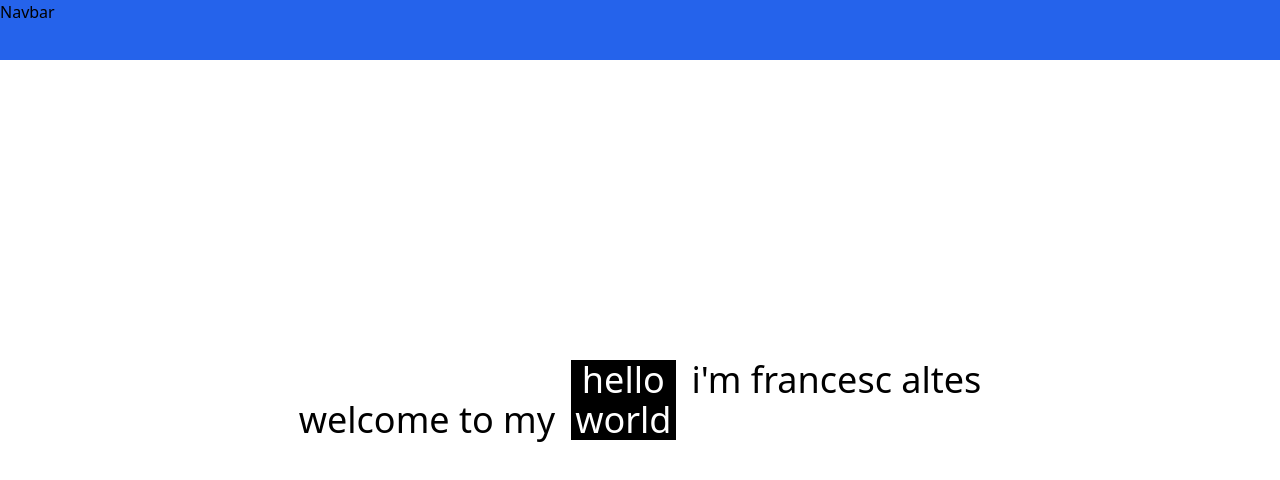
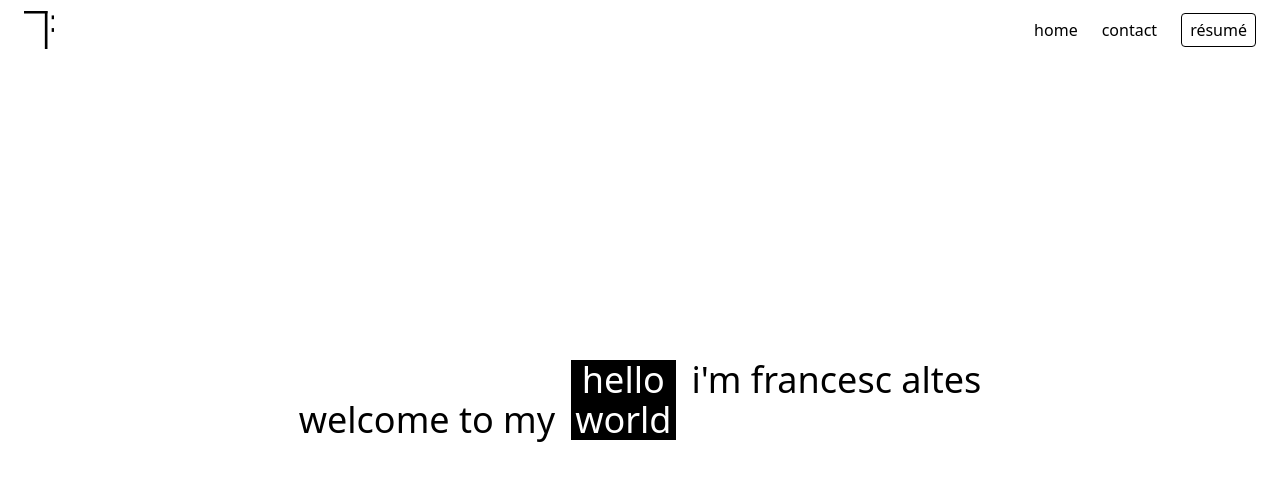
Before and after one commit to suki60/portfolio, a Next.js app: page / in a window 1280 px wide. Shown: the top 480 px of the page. Built offline with nearby package versions, Linux system fonts and the light colour scheme.

Commit message:
desktop Navbar

```diff
--- a/src/components/Navbar.js
+++ b/src/components/Navbar.js
@@ -1,8 +1,33 @@
-import React from 'react'
+import { useViewport } from "@/contexts/ViewportContext"
+import Image from "next/image"
+import Link from "next/link"
+import React from "react"
 
 const Navbar = ({}) => {
+  const { is } = useViewport()
+
   return (
-    <div className='bg-blue-600 h-[var(--navbar-height)]'>Navbar</div>
+    <div className="flex justify-between items-center px-6 h-[var(--navbar-height)]">
+      <Link href="/">
+        <Image alt="logo" src="/fa.svg" height={30} width={30} />
+      </Link>
+      {is("xs") ? (
+        <div>burger</div>
+      ) : (
+        <div className="flex items-center gap-6">
+          <Link href="/">home</Link>
+          <Link href="contact">contact</Link>
+          <a
+            className="hover:bg-black text-black hover:text-white py-1 px-2 border border-black rounded"
+            href="https://drive.google.com/file/d/1zBiam17FE5C2ZuUv4dCdp0Lo3Y6_UEvG/view?usp=sharing"
+            target="_blank"
+            role="button"
+          >
+            résumé
+          </a>
+        </div>
+      )}
+    </div>
   )
 }
 
```
